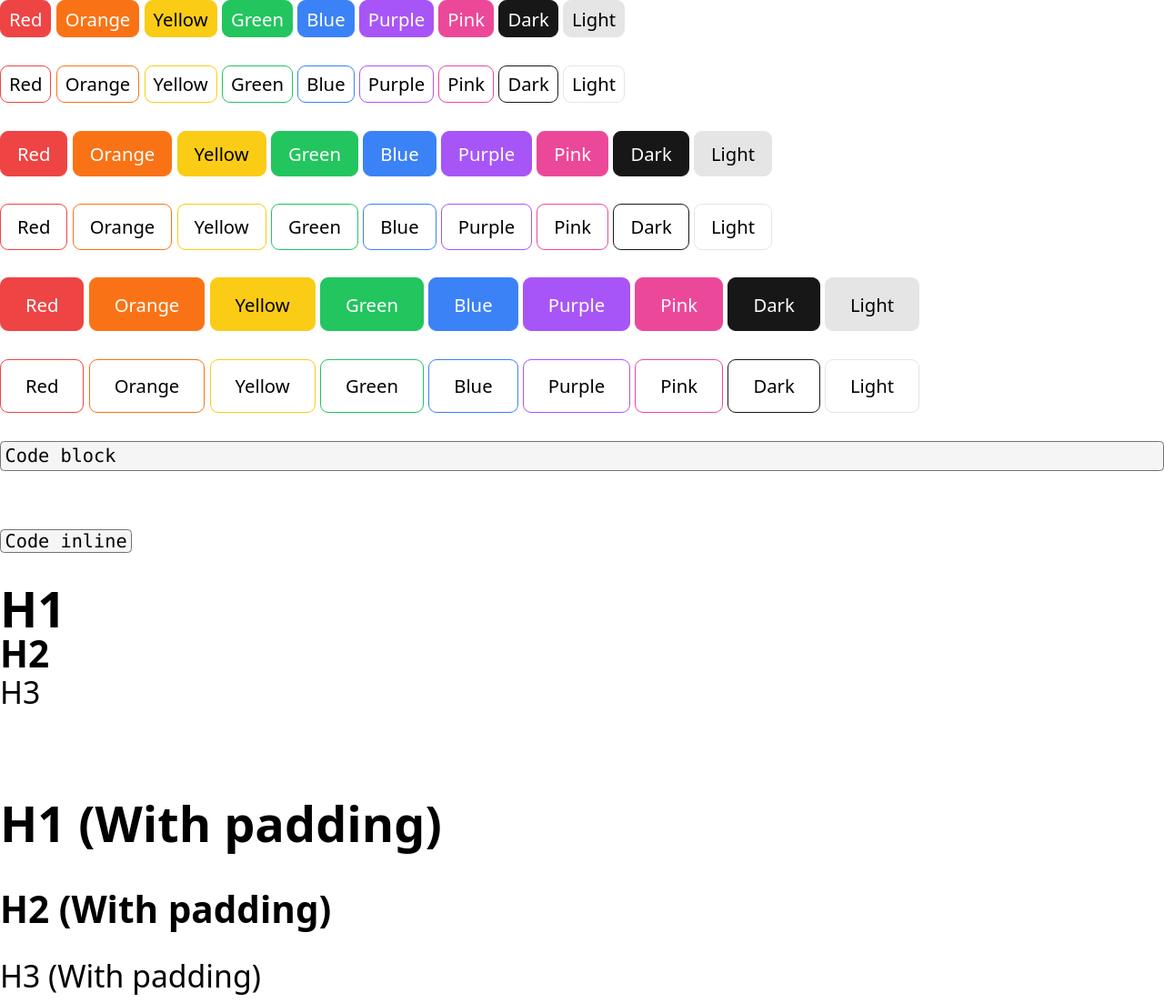
After one commit to PixelsetDev/PixelsetUI, a PHP site: page /index.html in a window 1280 px wide. The commit adds this page. Shown: the whole page at 91% size. Run offline with PHP 8.4, Linux system fonts and the light colour scheme.

Commit message:
Tidy up, add code blocks

```diff
--- a/bundle.css
+++ b/bundle.css
@@ -534,51 +534,19 @@ video {
   --tw-backdrop-sepia:  ;
 }
 
-.bg-blue-500 {
-  --tw-bg-opacity: 1;
-  background-color: rgb(59 130 246 / var(--tw-bg-opacity));
+.block {
+  display: block;
 }
 
-.p-6 {
-  padding: 1.5rem;
+.inline {
+  display: inline;
 }
 
-.px-12 {
-  padding-left: 3rem;
-  padding-right: 3rem;
-}
+/* GLOBAL */
 
-.px-8 {
-  padding-left: 2rem;
-  padding-right: 2rem;
-}
-
-.py-6 {
-  padding-top: 1.5rem;
-  padding-bottom: 1.5rem;
-}
-
-.py-8 {
-  padding-top: 2rem;
-  padding-bottom: 2rem;
-}
-
-.text-center {
-  text-align: center;
-}
-
-.text-3xl {
-  font-size: 1.875rem;
-  line-height: 2.25rem;
-}
-
-.font-bold {
-  font-weight: 700;
-}
-
-.text-white {
-  --tw-text-opacity: 1;
-  color: rgb(255 255 255 / var(--tw-text-opacity));
+* {
+  font-size: 1.125rem;
+  line-height: 1.75rem;
 }
 
 /*
@@ -986,9 +954,31 @@ video {
   background-color: rgb(229 229 229 / var(--tw-bg-opacity));
 }
 
-@media (prefers-color-scheme: dark) {
-  .dark\:bg-blue-700 {
-    --tw-bg-opacity: 1;
-    background-color: rgb(29 78 216 / var(--tw-bg-opacity));
-  }
+/*
+ * CODE
+ */
+
+.code-inline {
+  border-radius: 0.25rem;
+  border-width: 1px;
+  --tw-border-opacity: 1;
+  border-color: rgb(115 115 115 / var(--tw-border-opacity));
+  --tw-bg-opacity: 1;
+  background-color: rgb(245 245 245 / var(--tw-bg-opacity));
+  padding-left: 0.25rem;
+  padding-right: 0.25rem;
+  font-family: ui-monospace, SFMono-Regular, Menlo, Monaco, Consolas, "Liberation Mono", "Courier New", monospace;
 }
+
+.code-block {
+  display: block;
+  border-radius: 0.25rem;
+  border-width: 1px;
+  --tw-border-opacity: 1;
+  border-color: rgb(115 115 115 / var(--tw-border-opacity));
+  --tw-bg-opacity: 1;
+  background-color: rgb(245 245 245 / var(--tw-bg-opacity));
+  padding-left: 0.25rem;
+  padding-right: 0.25rem;
+  font-family: ui-monospace, SFMono-Regular, Menlo, Monaco, Consolas, "Liberation Mono", "Courier New", monospace;
+}
--- a/common/head.php
+++ /dev/null
@@ -1 +0,0 @@
-<link href="/bundle.css" rel="stylesheet" type="text/css">
--- a/common/header.php
+++ /dev/null
@@ -1,3 +0,0 @@
-<header class="bg-blue-500 dark:bg-blue-700 px-12 py-8 text-center text-white">
-    <h1 class="h1"><?= $Page; ?></h1>
-</header>
--- /dev/null
+++ b/index.html
@@ -0,0 +1,102 @@
+<!DOCTYPE html>
+<html lang="en">
+    <head>
+        <title>Pixelset UI</title>
+        <link rel="stylesheet" type="text/css" href="/bundle.css">
+    </head>
+    <body>
+        <button class="btn-sm btn-red">Red</button>
+        <button class="btn-sm btn-orange">Orange</button>
+        <button class="btn-sm btn-yellow">Yellow</button>
+        <button class="btn-sm btn-green">Green</button>
+        <button class="btn-sm btn-blue">Blue</button>
+        <button class="btn-sm btn-purple">Purple</button>
+        <button class="btn-sm btn-pink">Pink</button>
+        <button class="btn-sm btn-dark">Dark</button>
+        <button class="btn-sm btn-light">Light</button>
+
+        <br><br>
+
+        <button class="btn-sm btn-outline-red">Red</button>
+        <button class="btn-sm btn-outline-orange">Orange</button>
+        <button class="btn-sm btn-outline-yellow">Yellow</button>
+        <button class="btn-sm btn-outline-green">Green</button>
+        <button class="btn-sm btn-outline-blue">Blue</button>
+        <button class="btn-sm btn-outline-purple">Purple</button>
+        <button class="btn-sm btn-outline-pink">Pink</button>
+        <button class="btn-sm btn-outline-dark">Dark</button>
+        <button class="btn-sm btn-outline-light">Light</button>
+
+        <br><br>
+
+        <button class="btn btn-red">Red</button>
+        <button class="btn btn-orange">Orange</button>
+        <button class="btn btn-yellow">Yellow</button>
+        <button class="btn btn-green">Green</button>
+        <button class="btn btn-blue">Blue</button>
+        <button class="btn btn-purple">Purple</button>
+        <button class="btn btn-pink">Pink</button>
+        <button class="btn btn-dark">Dark</button>
+        <button class="btn btn-light">Light</button>
+
+        <br><br>
+
+        <button class="btn btn-outline-red">Red</button>
+        <button class="btn btn-outline-orange">Orange</button>
+        <button class="btn btn-outline-yellow">Yellow</button>
+        <button class="btn btn-outline-green">Green</button>
+        <button class="btn btn-outline-blue">Blue</button>
+        <button class="btn btn-outline-purple">Purple</button>
+        <button class="btn btn-outline-pink">Pink</button>
+        <button class="btn btn-outline-dark">Dark</button>
+        <button class="btn btn-outline-light">Light</button>
+
+        <br><br>
+
+        <button class="btn-lg btn-red">Red</button>
+        <button class="btn-lg btn-orange">Orange</button>
+        <button class="btn-lg btn-yellow">Yellow</button>
+        <button class="btn-lg btn-green">Green</button>
+        <button class="btn-lg btn-blue">Blue</button>
+        <button class="btn-lg btn-purple">Purple</button>
+        <button class="btn-lg btn-pink">Pink</button>
+        <button class="btn-lg btn-dark">Dark</button>
+        <button class="btn-lg btn-light">Light</button>
+
+        <br><br>
+
+        <button class="btn-lg btn-outline-red">Red</button>
+        <button class="btn-lg btn-outline-orange">Orange</button>
+        <button class="btn-lg btn-outline-yellow">Yellow</button>
+        <button class="btn-lg btn-outline-green">Green</button>
+        <button class="btn-lg btn-outline-blue">Blue</button>
+        <button class="btn-lg btn-outline-purple">Purple</button>
+        <button class="btn-lg btn-outline-pink">Pink</button>
+        <button class="btn-lg btn-outline-dark">Dark</button>
+        <button class="btn-lg btn-outline-light">Light</button>
+
+        <br><br>
+
+        <code class="code-block">
+            Code block
+        </code>
+
+        <br><br>
+
+        <code class="code-inline">
+            Code inline
+        </code>
+
+        <br><br>
+
+        <h1 class="h1">H1</h1>
+        <h2 class="h2">H2</h2>
+        <h3 class="h3">H3</h3>
+
+        <br><br>
+
+        <h1 class="h1 h1-p">H1 (With padding)</h1>
+        <h2 class="h2 h2-p">H2 (With padding)</h2>
+        <h3 class="h3 h3-p">H3 (With padding)</h3>
+    </body>
+</html>
```
Also changed, not shown: buttons/index.php (deleted, +0 -94 lines), dev.css (+9 -0 lines), headings/index.php (deleted, +0 -39 lines), index.php (deleted, +0 -21 lines), common/footer.php (deleted), common/nav.php (deleted).
